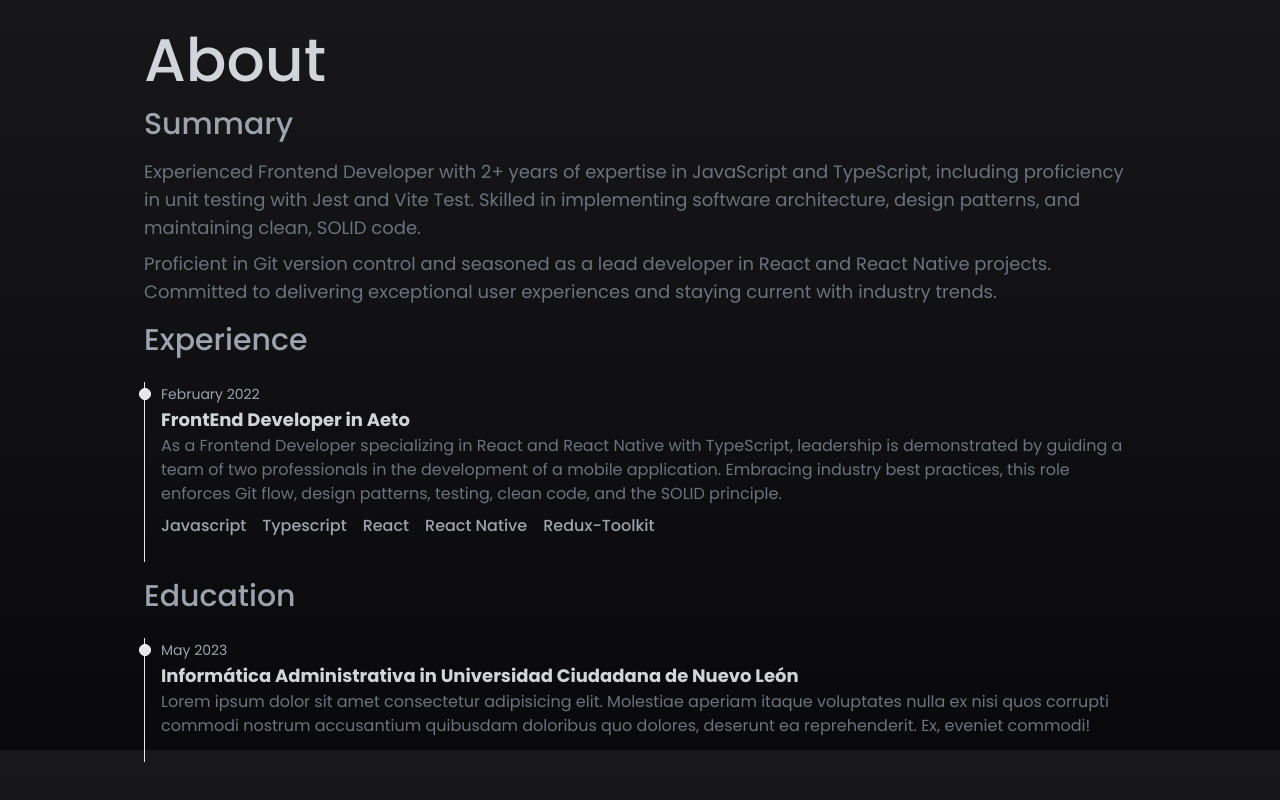
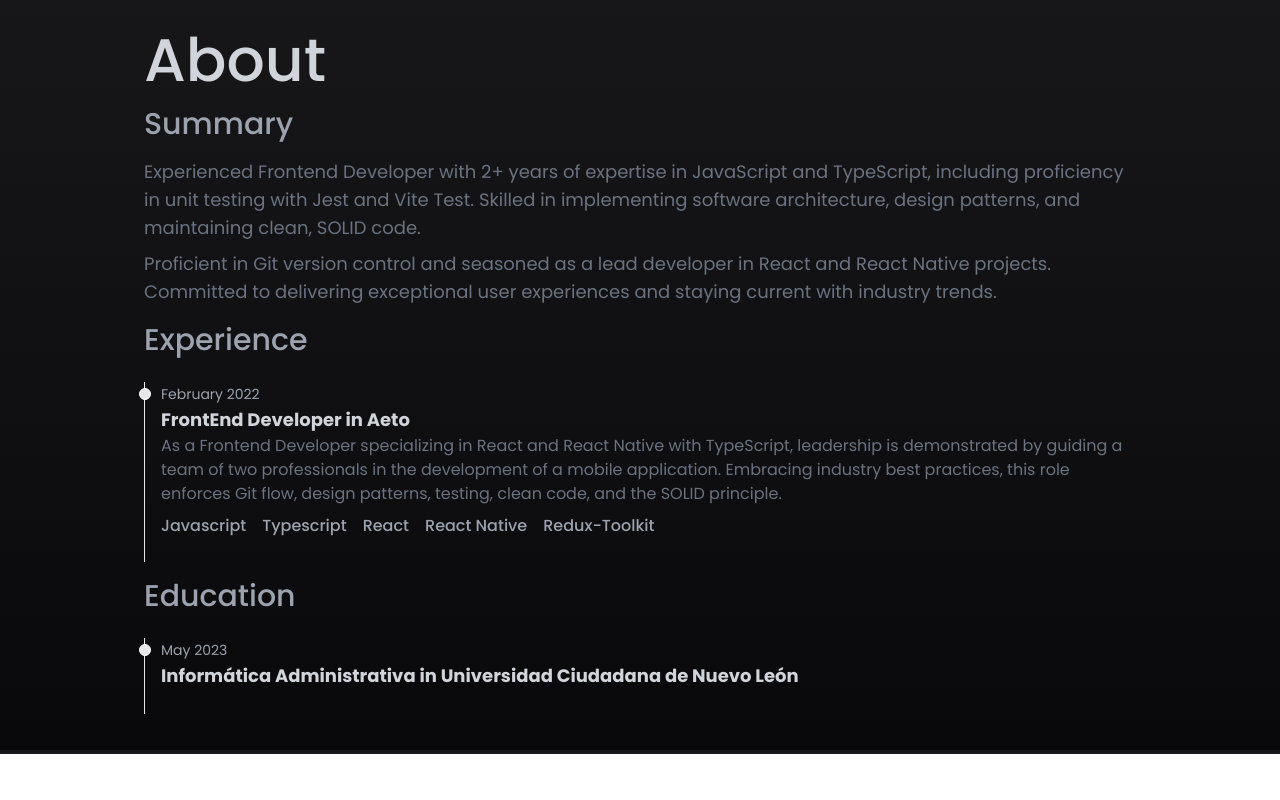
Before and after one commit to ValentinOsvaldo/valentin-portfolio, a Next.js app: page / in a window 1280 px wide. Shown: the part 850-1650 px from the top of the page. After the commit the page ends 1604 px from the top, so only its background shows below. Built offline with nearby package versions, Linux system fonts and the light colour scheme.

Commit message:
comment description in timeline

```diff
--- a/src/components/About.tsx
+++ b/src/components/About.tsx
@@ -69,12 +69,12 @@
             title="Informática Administrativa in Universidad Ciudadana de Nuevo León"
             date="May 2023"
           >
-            <p className="text-gray-500">
+            {/* <p className="text-gray-500">
               Lorem ipsum dolor sit amet consectetur adipisicing elit. Molestiae
               aperiam itaque voluptates nulla ex nisi quos corrupti commodi
               nostrum accusantium quibusdam doloribus quo dolores, deserunt ea
               reprehenderit. Ex, eveniet commodi!
-            </p>
+            </p> */}
           </TimeLine.Element>
         </TimeLine>
       </article>
```
